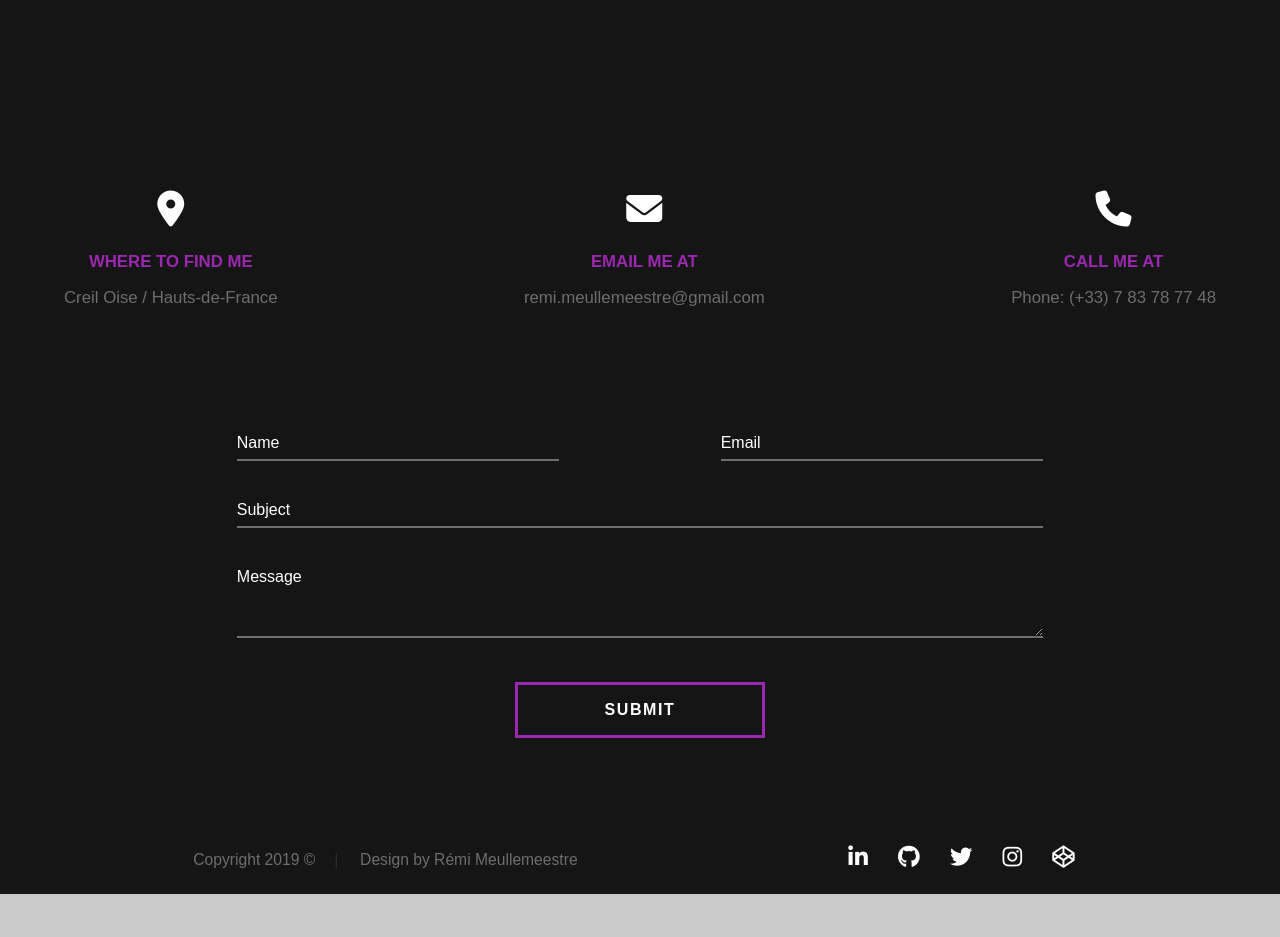
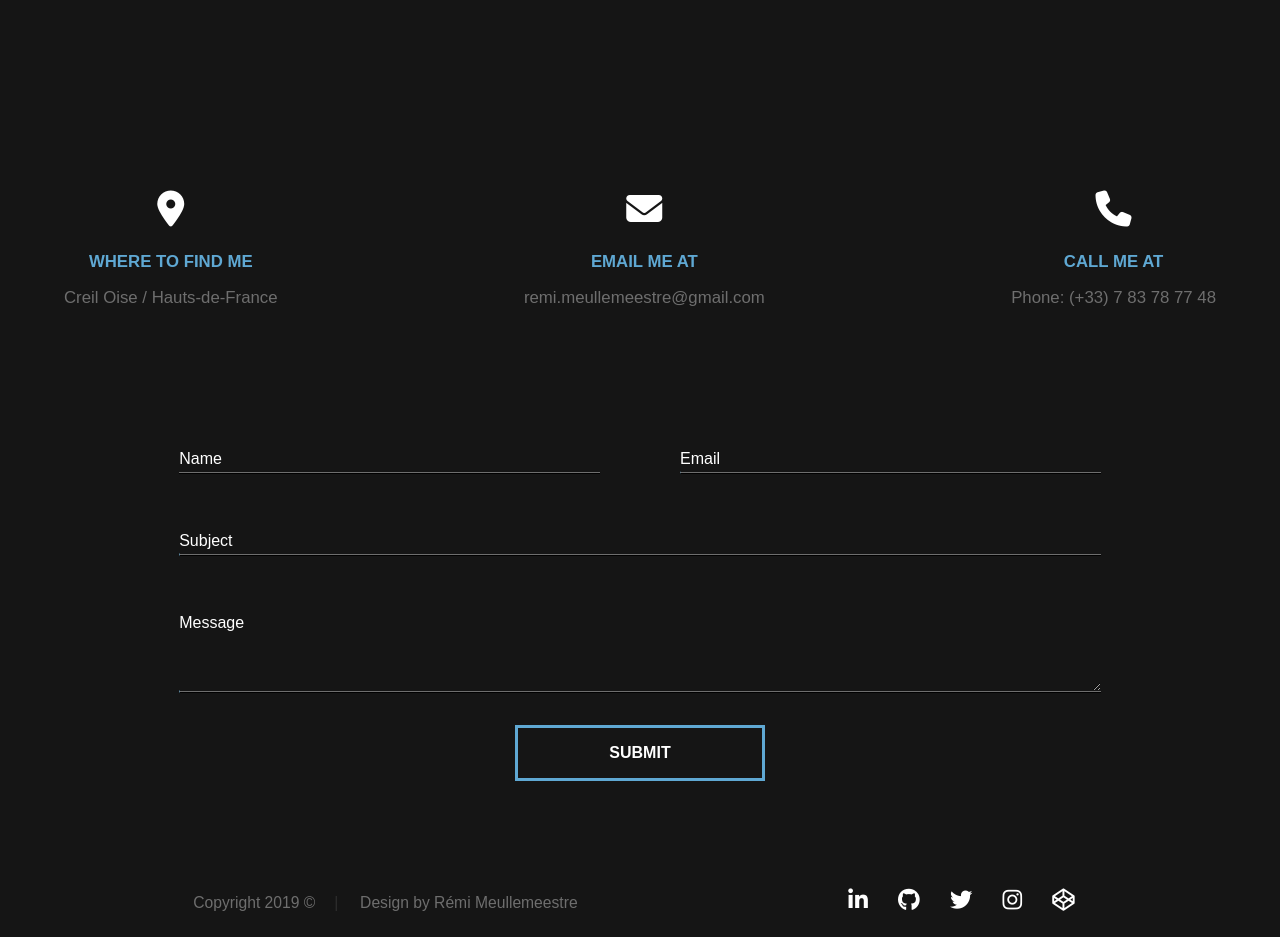
Before and after one commit to Remondo02/portfolio, a PHP site: page / in a window 1280 px wide. Shown: the part 3399-4336 px from the top of the page. Before the commit the page ends 4293 px from the top, so only its background shows below. Run offline with PHP 8.4, Linux system fonts and the light colour scheme; some libraries are stand-ins or nearby versions.

Commit message:
Modification form HTML & CSS

```diff
--- a/index.html
+++ b/index.html
@@ -322,45 +322,31 @@
                 <p>Phone: (+33) 7 83 78 77 48</p>
               </div>
             </div>
-            <div class="form__container">
+            <div class="container">
               <form action="" method="post">
-                <div class="form__container__header">
-                  <div class="form__container__header__flex">
-                    <div class="form__container__header__name">
-                      <input
-                        type="text"
-                        name="name"
-                        autocomplete="off"
-                        required
-                      />
+                <div class="form-header">
+                  <div class="form">
+                    <input type="text" name="name" autocomplete="off" required />
                     <label for="name" class="label-name">
                       <span class="content-name">Name</span>
                     </label>
                   </div>
-                    <div class="form__container__header__email">
-                      <input
-                        type="email"
-                        name="email"
-                        autocomplete="off"
-                        required
-                      />
-                      <label for="email" class="label-name">
+                  <div class="form">
+                    <input type="text" name="name" autocomplete="off" required />
+                    <label for="name" class="label-name">
                       <span class="content-name">Email</span>
                     </label>
                   </div>
                 </div>
-                  <div class="form__container__header__subject">
-                    <input
-                      type="text"
-                      name="subject"
-                      autocomplete="off"
-                      required
-                    />
-                    <label for="subject" class="label-name">
+                <div class="form-content">
+                  <div class="form form-message">
+                    <input type="text" name="name" autocomplete="off" required />
+                    <label for="name" class="label-name">
                       <span class="content-name">Subject</span>
                     </label>
                   </div>
-                  <div class="form__container__header__message">
+                  <div class="form form-message form-test">
+                    <!-- <div class="form form-message"> -->
                       <textarea
                         name="message"
                         id="message"
@@ -368,9 +354,11 @@
                         rows="10"
                         required
                       ></textarea>
-                    <label for="email" class="label-name">
-                      <span class="content-name">Message</span>
+                      <label for="name" class="label-name">
+                        <span class="content-name content-name-ta">Message</span>
+                      </span>
                     </label>
+                    <!-- </div> -->
                   </div>
                 </div>
                 <input type="submit" value="submit" />
--- a/styles.css
+++ b/styles.css
@@ -145,8 +145,8 @@ nav {
   box-sizing: border-box;
   display: inline-block;
   background: transparent;
-  color: #313131;
-  border: solid 3px #313131;
+  color: rgba(255, 255, 255, 0.5);
+  border: solid 3px rgba(255, 255, 255, 0.5);
   cursor: pointer;
   font-size: 1em;
   padding: 1em 1.5em;
@@ -170,8 +170,8 @@ nav {
 }
 
 .button__single:hover {
-  border-color: #9c27b0;
-  color: #9c27b0;
+  border-color: #5fa8d3;
+  color: #5fa8d3;
   transition: all 0.3s ease-in-out;
 }
 
@@ -455,8 +455,8 @@ blockquote cite a:visited {
   text-transform: uppercase;
 }
 .button__hire:hover {
-  border-color: #9c27b0;
-  color: #9c27b0;
+  border-color: #5fa8d3;
+  color: #5fa8d3;
   transition: all 0.3s ease-in-out;
 }
 
@@ -540,63 +540,71 @@ Section Portfolio
 Section Contact Form
 ***********************************/
 
-.form__container {
-  /* display: grid; */
-  /* grid-template-columns: 1fr;
-  grid-column: 2/5; */
+.container {
+  /* width: 100%; */
   display: grid;
   grid-column: 2/5;
-  /* position: absolute; */
-  /* top: 50%; */
-  /* left: 50%; */
-  /* transform: translate(-50%, -50%); */
-  /* background: white; */
-  /* padding: 40px 15%; */
-  margin: 0 15%;
-  /* box-sizing: border-box; */
-  /* border: 1px solid rgba(0, 0, 0, 0.1);
-  box-shadow: 0 5px 10px rgba(0, 0, 0, 0.2); */
+  /* flex-direction: column; */
+  /* justify-content: space-between; */
+  margin: 0 10% !important;
+  grid-template-columns: 1fr auto;
 }
-.form__container__header__flex {
+
+.form-header {
   display: flex;
   justify-content: space-between;
 }
 
-/* .form__container__header__message {
-  padding-bottom: 1.2em;
+.form:first-child {
+  margin-right: 5em;
+}
+
+.form {
+  width: 100% !important;
+  position: relative;
+  height: 50px;
+  overflow: hidden;
+  margin-bottom: 2em;
+  /* margin: 0 10em; */
+}
+
+.form-message {
+  width: 100% !important;
+  margin-right: 0 !important;
+}
+
+.form input,
+textarea {
+  width: 100%;
+  height: 100%;
+  /* box-sizing: border-box; */
+  color: rgba(255, 255, 255, 0.5);
+  padding-top: 20px;
+  border: none;
+  outline: none;
+  border-bottom: 2px solid #6e6e6e;
+  background: none;
+  font-family: "Poppins", sans-serif;
+  font-size: 1em;
+}
+
+/* .form textarea {
+   height: 78px !important;
 } */
 
-.form__container input {
-  padding: 10px 0;
-  margin-bottom: 30px;
+.form-test {
+  height: 105px;
+  padding-top: 30px !important;
 }
 
-.form__container textarea {
-  height: 80px;
-  padding: 10px 0;
-  margin-bottom: 40px !important;
+.content-name-ta {
+  position: absolute;
+  bottom: 60px !important;
+  left: 0px;
+  transition: all 0.3s ease;
 }
 
-.form__container__header__name,
-.form__container__header__email {
-  width: 40%;
-}
-
-.form__container input,
-.form__container textarea {
-  width: 100%;
-  box-sizing: border-box;
-  box-shadow: none;
-  outline: none;
-  border: none;
-  border-bottom: 2px solid #6e6e6e;
-  background: none;
-}
-
-.form__container textarea {
-  margin-bottom: 20px;
-}
-.form__container input[type="submit"] {
+.container input[type="submit"] {
   /* border-bottom: none;
   cursor: pointer;
   background: #9c27b0;
@@ -606,8 +614,8 @@ Section Contact Form
   box-sizing: border-box;
   display: flex;
   background: transparent;
-  color: #313131;
-  border: solid 3px #9c27b0 !important;
+  color: white;
+  border: solid 3px #5fa8d3 !important;
   cursor: pointer;
   font-size: 1em;
   padding: 1em 1.5em;
@@ -619,48 +627,60 @@ Section Contact Form
   justify-content: center;
 }
 
-.form__container input[type="submit"]:hover {
-  border-color: #9c27b0 !important;
+.container input[type="submit"]:hover {
+  border-color: #5fa8d3 !important;
   /* background-color: #9c27b0; */
   transition: all 0.3s ease-in-out;
-  color: #9c27b0;
+  color: #5fa8d3;
   filter: brightness(85%);
 }
 
-.form__container form div {
-  position: relative;
-}
-
-.form__container form div label {
+.form label {
   position: absolute;
-  top: 10px;
-  left: 0;
+  bottom: 0px;
+  left: 0%;
+  width: 100%;
+  height: 100%;
+  pointer-events: none;
+  border-bottom: 1px solid black;
   color: white;
-  transition: 0.5s;
-  pointer-events: none;
   font-size: 1em;
 }
 
-.form__container input:focus ~ label,
-.form__container textarea:focus ~ label,
-.form__container input:valid ~ label,
-.form__container textarea:valid ~ label {
-  top: -12px;
-  left: 0;
-  color: #9c27b0;
+.form label::after {
+  content: "";
+  position: absolute;
+  left: 0px;
+  bottom: -1px;
+  height: 100%;
+  width: 100%;
+  border-bottom: 3px solid #5fa8d3;
+  transform: translateX(-100%);
+  transition: transform 0.3s ease;
+}
+
+.content-name {
+  position: absolute;
+  bottom: 5px;
+  left: 0px;
+  transition: all 0.3s ease;
+}
+
+.form input:focus + .label-name .content-name,
+.form textarea:focus + .label-name .content-name,
+.form textarea:valid + .label-name .content-name,
+.form input:valid + .label-name .content-name {
+  transform: translateY(-150%);
   font-size: 12px;
+  color: #5fa8d3;
   font-weight: bold;
 }
 
-.form__container input:focus,
-.form__container textarea:focus,
-.form__container input:valid,
-.form__container textarea:valid {
-  border-bottom: 2px solid #9c27b0;
-  color: white;
-  font-size: 1em;
-  letter-spacing: 0.1em;
-  font-family: "Poppins", sans-serif;
+.form input:focus + .label-name::after,
+.form textarea:focus + .label-name::after,
+.form textarea:valid + .label-name::after,
+.form input:valid + .label-name::after {
+  transform: translateX(0%);
 }
 
 /***************************
@@ -701,7 +721,7 @@ Section Contact contact
 }
 
 .contact .contact__info__icon h5 {
-  color: #9c27b0;
+  color: #5fa8d3;
   font-family: "poppins", sans-serif;
   text-transform: uppercase;
   font-size: 0.7em;
@@ -715,7 +735,7 @@ Section Contact contact
 }
 
 .contact__info h5 {
-  color: #9c27b0;
+  color: #5fa8d3;
 }
 
 .social {
@@ -734,7 +754,7 @@ Section Contact contact
 }
 .social .social__container__right__items a:hover,
 .social .social__container__right__items a:focus {
-  color: #9c27b0;
+  color: #5fa8d3;
   transition: all 0.3s ease-in-out;
 }
 
```
Lines whose indentation alone changed are shown as unchanged.
